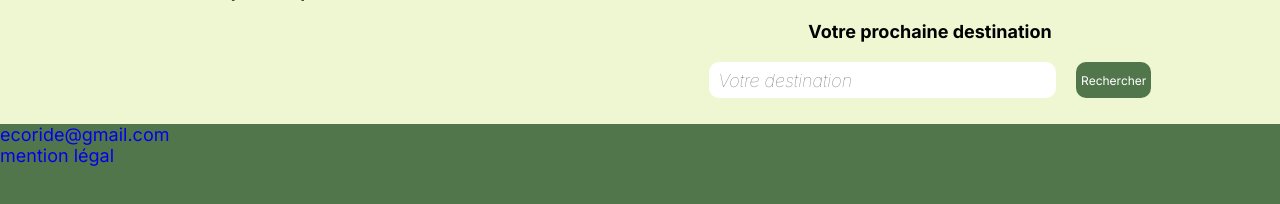
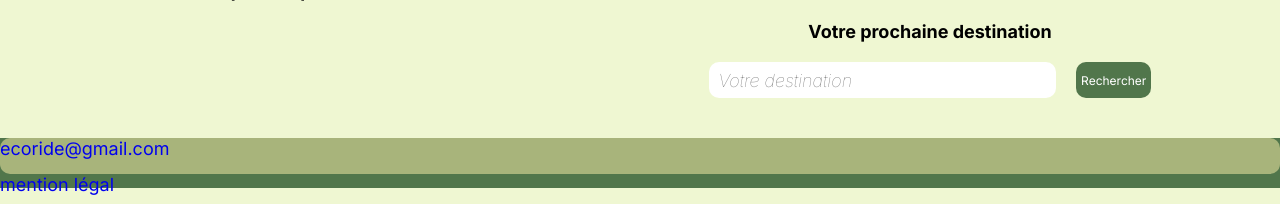
Before and after one commit to Minibrute90/ecoride, a PHP site: page / in a window 1280 px wide. Shown: the part 596-800 px from the top of the page. Run offline with PHP 8.4, Linux system fonts and the light colour scheme.

Commit message:
pied de page

```diff
--- a/css/style.css
+++ b/css/style.css
@@ -56,7 +56,7 @@ nav a.active {
 
 /*style section_accueil*/
 section .presentation{
-    flex-grow: 1;
+    flex:1;
 }
 
 article {
@@ -116,10 +116,17 @@ article {
 /*style footer*/
 
 footer {
-    margin-top: 50px;
-    position:fixed;
-    bottom: 0;
+    margin-top: 40px;
     width: 100%;
-    height: 80px;
+    height: 50px;
     background-color: #51764B;
 }
+
+.position_email{
+    background-color: #A8B47B;
+    color: black;
+    height: 36px;
+    border: none;
+    border-radius: 10px;
+
+}
```
